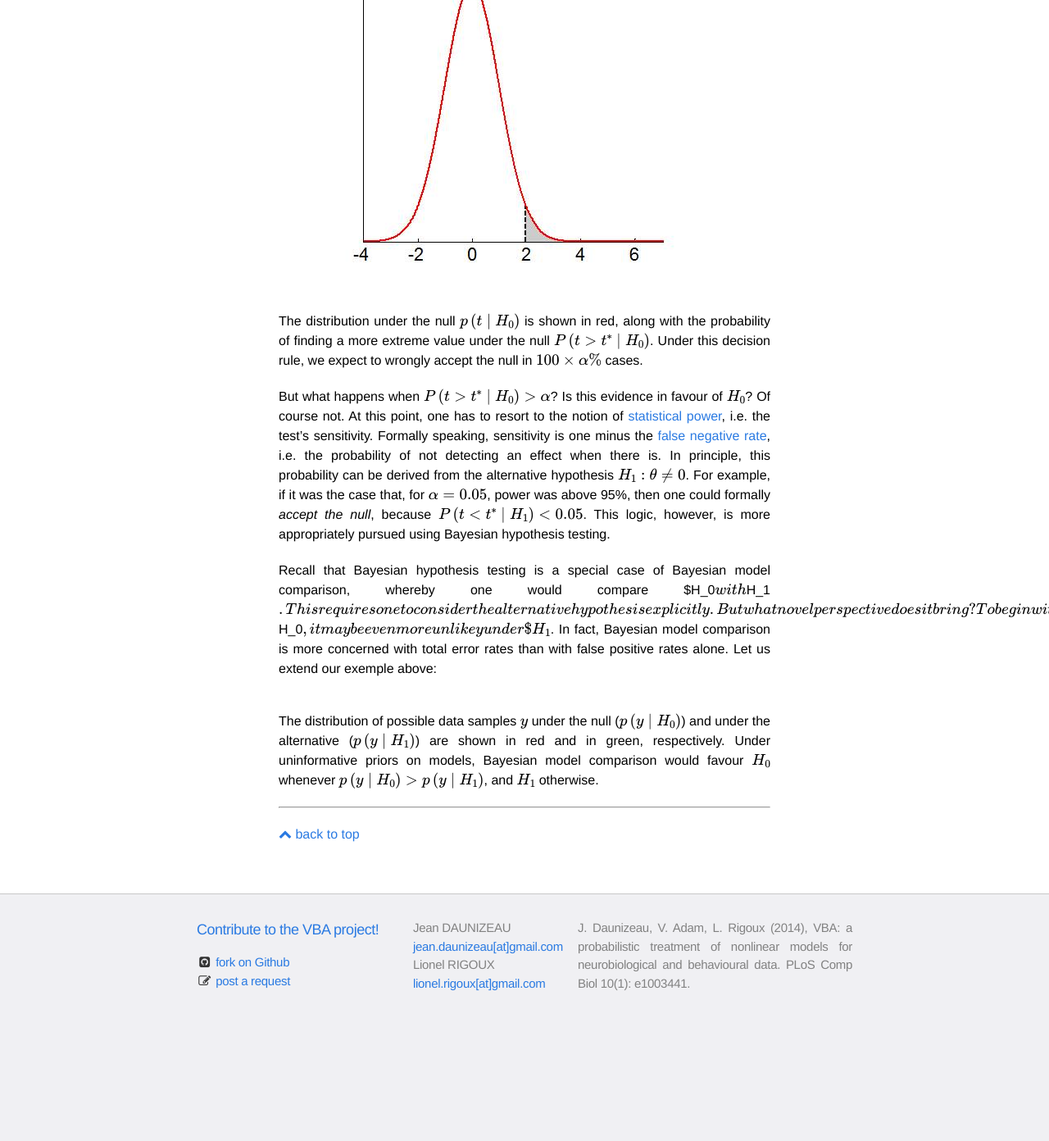
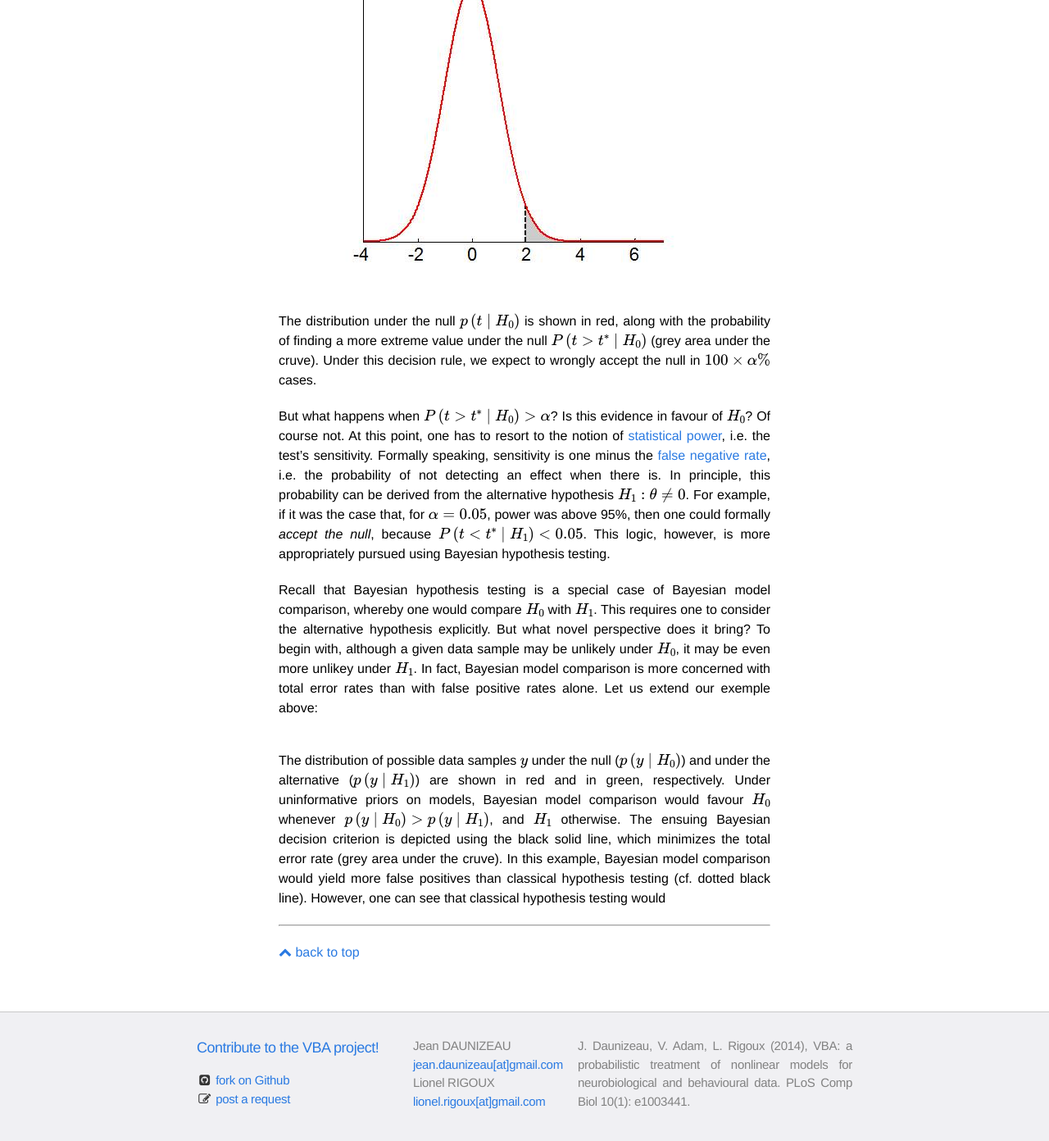
Before and after one commit to MBB-team/VBA-toolbox, a Jekyll site: the page built from _wiki/Bayesian-modelling-introduction.md, in a window 1280 px wide and 1400 px high, scrolled down 4060 px. Shown: the top 1392 px of the window at 82% size. Built offline with Jekyll 4.4.1, drawn with Linux system fonts in a browser that asks for light colours; nearby versions of some CDN libraries; formulas are drawn with MathJax 3; before the commit the page ends 5316 px from its top, so only the background shows below that; some of the changed text lies outside the part shown.

Commit message:
Update Bayesian-modelling-introduction.md

```diff
--- a/_wiki/Bayesian-modelling-introduction.md
+++ b/_wiki/Bayesian-modelling-introduction.md
@@ -69,18 +69,18 @@
 This reasoning applies for any set of models, given any data. The only constraint is that model evidences have to be evaluated on the same data  set.
 
 
-# Statistical inference: classical versus Bayesian approaches
+# Classical versus Bayesian hypothesis testing
 
 Let us first summarize how classical (frequentist) testing proceeds. One starts with defining *the null*, e.g., some parameter of interest has no effect ($$H_0: \theta = 0$$). One then construct a test statistic $$t$$ (e.g., Student t-test), for which the distribution under the null $$p\left(t \mid H_0 \right)$$ is known. One then evaluates the test statistic given one's data ($$t^\ast$$) and compare it to the distribution $$p\left(t \mid H_0 \right)$$. Typically, one wants to control the [false positive rate](https://en.wikipedia.org/wiki/False_positive_rate), i.e. the probability of rejecting the null while it is true. This is why the classical decision rule is something like this: if $$P\left(t>t^\ast \mid H_0 \right) < \alpha$$, then reject the null (implicitly: accept the alternative, i.e.: $$H_1: \theta \neq 0$$). This is exmplified in the figure below:
 
 ![]({{ site.baseurl }}/images/wiki/pval.jpg)
 
-The distribution under the null $$p\left(t \mid H_0 \right)$$ is shown in red, along with the probability of finding a more extreme value under the null $$P\left(t>t^\ast \mid H_0 \right)$$. Under this decision rule, we expect to wrongly accept the null in $$100 \times \alpha \%$$ cases.
+The distribution under the null $$p\left(t \mid H_0 \right)$$ is shown in red, along with the probability of finding a more extreme value under the null $$P\left(t>t^\ast \mid H_0 \right)$$ (grey area under the cruve). Under this decision rule, we expect to wrongly accept the null in $$100 \times \alpha \%$$ cases.
 
 But what happens when $$P\left(t>t^\ast \mid H_0 \right) > \alpha$$? Is this evidence in favour of $$H_0$$? Of course not. At this point, one has to resort to the notion of [statistical power](https://en.wikipedia.org/wiki/Statistical_power), i.e. the test's sensitivity. Formally speaking, sensitivity is one minus the [false negative rate](https://en.wikipedia.org/wiki/False_positives_and_false_negatives), i.e. the probability of not detecting an effect when there is. In principle, this probability can be derived from the alternative hypothesis $$H_1: \theta \neq 0$$. For example, if it was the case that, for $$\alpha=0.05$$, power was above 95%, then one could formally *accept the null*, because $$P\left(t < t^\ast \mid H_1 \right) < 0.05 $$. This logic, however, is more appropriately pursued using Bayesian hypothesis testing.
 
-Recall that Bayesian hypothesis testing is a special case of Bayesian model comparison, whereby one would compare $H_0$$ with $$H_1$$. This requires one to consider the alternative hypothesis explicitly. But what novel perspective does it bring? To begin with, although a given data sample may be unlikely under $$H_0$$, it may be even more unlikey under $H_1$$. In fact, Bayesian model comparison is more concerned with total error rates than with false positive rates alone. Let us extend our exemple above:
+Recall that Bayesian hypothesis testing is a special case of Bayesian model comparison, whereby one would compare $$H_0$$ with $$H_1$$. This requires one to consider the alternative hypothesis explicitly. But what novel perspective does it bring? To begin with, although a given data sample may be unlikely under $$H_0$$, it may be even more unlikey under $$H_1$$. In fact, Bayesian model comparison is more concerned with total error rates than with false positive rates alone. Let us extend our exemple above:
 
 ![]({{ site.baseurl }}/images/wiki/bmc.jpg)
 
-The distribution of possible data samples $$y$$ under the null ($$p\left(y \mid H_0 \right)$$) and under the alternative ($$p\left(y \mid H_1 \right)$$) are shown in red and in green, respectively. Under uninformative priors on models, Bayesian model comparison would favour $$H_0$$ whenever $$p\left(y \mid H_0 \right) > p\left(y \mid H_1 \right)$$, and $$H_1$$ otherwise.
+The distribution of possible data samples $$y$$ under the null ($$p\left(y \mid H_0 \right)$$) and under the alternative ($$p\left(y \mid H_1 \right)$$) are shown in red and in green, respectively. Under uninformative priors on models, Bayesian model comparison would favour $$H_0$$ whenever $$p\left(y \mid H_0 \right) > p\left(y \mid H_1 \right)$$, and $$H_1$$ otherwise. The ensuing Bayesian decision criterion is depicted using the black solid line, which minimizes the total error rate (grey area under the cruve). In this example, Bayesian model comparison would yield more false positives than classical hypothesis testing (cf. dotted black line). However, one can see that classical hypothesis testing would
```
